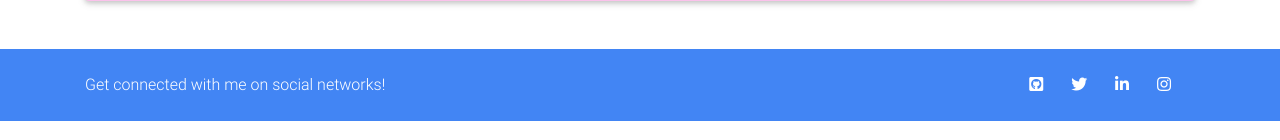
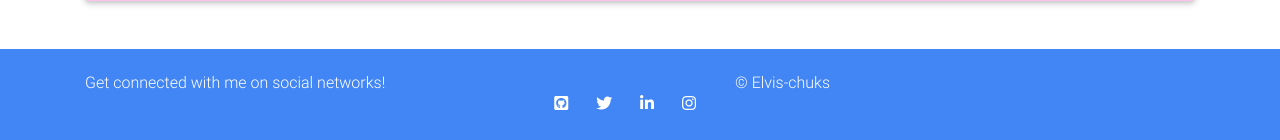
Before and after one commit to elvis-chuks/devprofile, a Flask app: page / in a window 1280 px wide. Shown: the part 2183-2323 px from the top of the page. Run offline with Flask 2, Linux system fonts and the light colour scheme; some libraries are stand-ins or nearby versions.

Commit message:
Update index.html

```diff
--- a/templates/index.html
+++ b/templates/index.html
@@ -5,7 +5,7 @@
   <meta charset="utf-8">
   <meta name="viewport" content="width=device-width, initial-scale=1, shrink-to-fit=no">
   <meta http-equiv="x-ua-compatible" content="ie=edge">
-  <title>Elvis-Presley Chuks</title>
+  <title>Dev profile</title>
   <!-- Font Awesome -->
   <link rel="stylesheet" href="https://use.fontawesome.com/releases/v5.7.0/css/all.css">
   <!-- Bootstrap core CSS -->
@@ -221,11 +221,13 @@
             <div class="row py-4 d-flex align-items-center">
 
                 <!--Grid column-->
-                <div class="col-md-6 col-lg-5 text-center text-md-left mb-4 mb-md-0">
+                <div class="col-md-5 col-lg-5 text-center text-md-left mb-4 mb-md-0">
                     <h6 class="mb-0 white-text">Get connected with me on social networks!</h6>
                 </div>
                 <!--Grid column-->
-
+ <div class="col-md-1 col-lg-5 text-center text-md-center mb-4 mb-md-0">
+                    <h6 class="mb-0 white-text">&copy Elvis-chuks</h6>
+                </div>
                 <!--Grid column-->
                 <div class="col-md-6 col-lg-7 text-center text-md-right">
                     <!--Facebook-->
```
